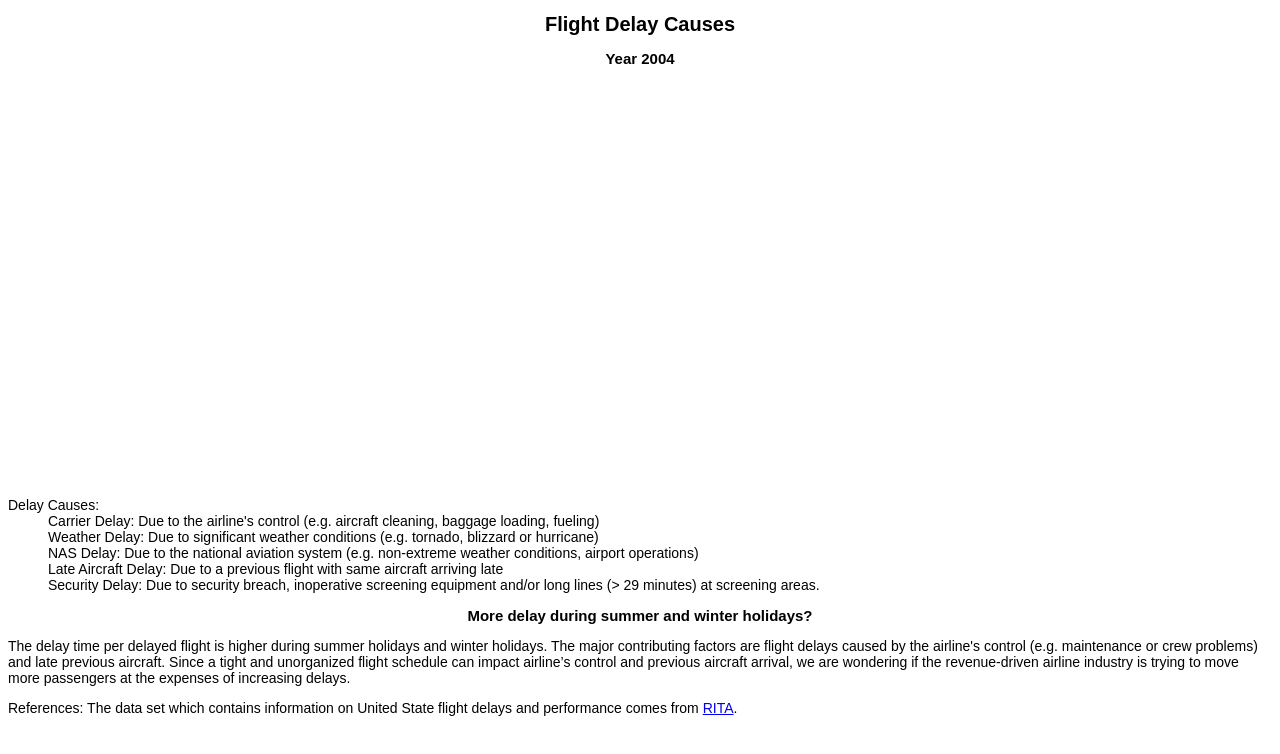
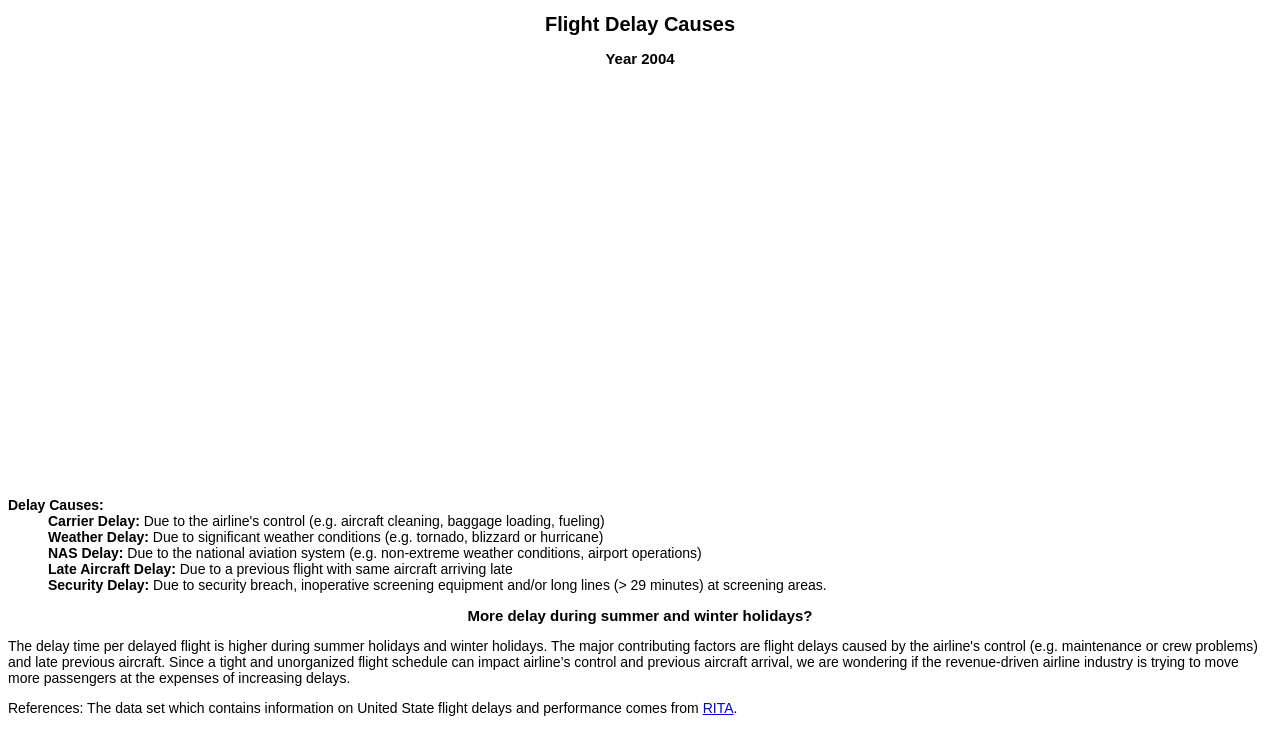
Before and after one commit to jeremy-dai/Flight-Delay, a plain HTML site: page index.html in a window 1280 px wide. Drawn offline with nearby package versions, Linux system fonts and the light colour scheme; a script that the page names is missing.

Commit message:
style: Bold bullets points
And limit the length of some lines

```diff
--- a/index.html
+++ b/index.html
@@ -95,8 +95,10 @@
           s.shapes
                   .attr("rx", 10)
                   .attr("ry", 10)
-                  .style("fill", function (d) { return (d.y === 2004 ? indicatorColor.fill : defaultColor.fill) })
-                  .style("stroke", function (d) { return (d.y === 2004 ? indicatorColor.stroke : defaultColor.stroke) })
+                  .style("fill", function (d) {
+                    return (d.y === 2004 ? indicatorColor.fill : defaultColor.fill)})
+                  .style("stroke", function (d) {
+                    return (d.y === 2004 ? indicatorColor.stroke : defaultColor.stroke)})
                   .style("opacity", 0.4);
 
           // Draw the main chart
@@ -157,10 +159,12 @@
               if (!firstTick) {
                   // Color all shapes the same
                   s.shapes
-                          .transition()
-                          .duration(frame / 2)
-                          .style("fill", function (d) { return (d.y === +e ? indicatorColor.fill : defaultColor.fill) })
-                          .style("stroke", function (d) { return (d.y === +e ? indicatorColor.stroke : defaultColor.stroke) });
+                    .transition()
+                    .duration(frame / 2)
+                    .style("fill", function (d) {
+                      return (d.y === +e ? indicatorColor.fill : defaultColor.fill)})
+                    .style("stroke", function (d) {
+                      return (d.y === +e ? indicatorColor.stroke : defaultColor.stroke)});
                   // Update title
                   d3.select("h2")
                     .transition()
@@ -168,7 +172,6 @@
                     .style("opacity", 0)
                     .text('Year '+e.toString())
                     .style("opacity", 1);
-
               }
               firstTick = false;
           }
@@ -179,12 +182,12 @@
     </script>
   </div>
   <dl>
-  <dt>Delay Causes:</dt>
-  <dd>Carrier Delay: Due to the airline's control (e.g. aircraft cleaning, baggage loading, fueling)</dd>
-  <dd>Weather Delay: Due to significant weather conditions (e.g. tornado, blizzard or hurricane)</dd>
-  <dd>NAS Delay: Due to the national aviation system (e.g. non-extreme weather conditions, airport operations)</dd>
-  <dd>Late Aircraft Delay: Due to a previous flight with same aircraft arriving late</dd>
-  <dd>Security Delay: Due to security breach, inoperative screening equipment and/or long lines (> 29 minutes) at screening areas.</dd>
+  <dt><b>Delay Causes:</b></dt>
+  <dd><b>Carrier Delay: </b>Due to the airline's control (e.g. aircraft cleaning, baggage loading, fueling)</dd>
+  <dd><b>Weather Delay: </b>Due to significant weather conditions (e.g. tornado, blizzard or hurricane)</dd>
+  <dd><b>NAS Delay: </b>Due to the national aviation system (e.g. non-extreme weather conditions, airport operations)</dd>
+  <dd><b>Late Aircraft Delay: </b>Due to a previous flight with same aircraft arriving late</dd>
+  <dd><b>Security Delay: </b>Due to security breach, inoperative screening equipment and/or long lines (> 29 minutes) at screening areas.</dd>
    </dl>
 
 </head>
```
